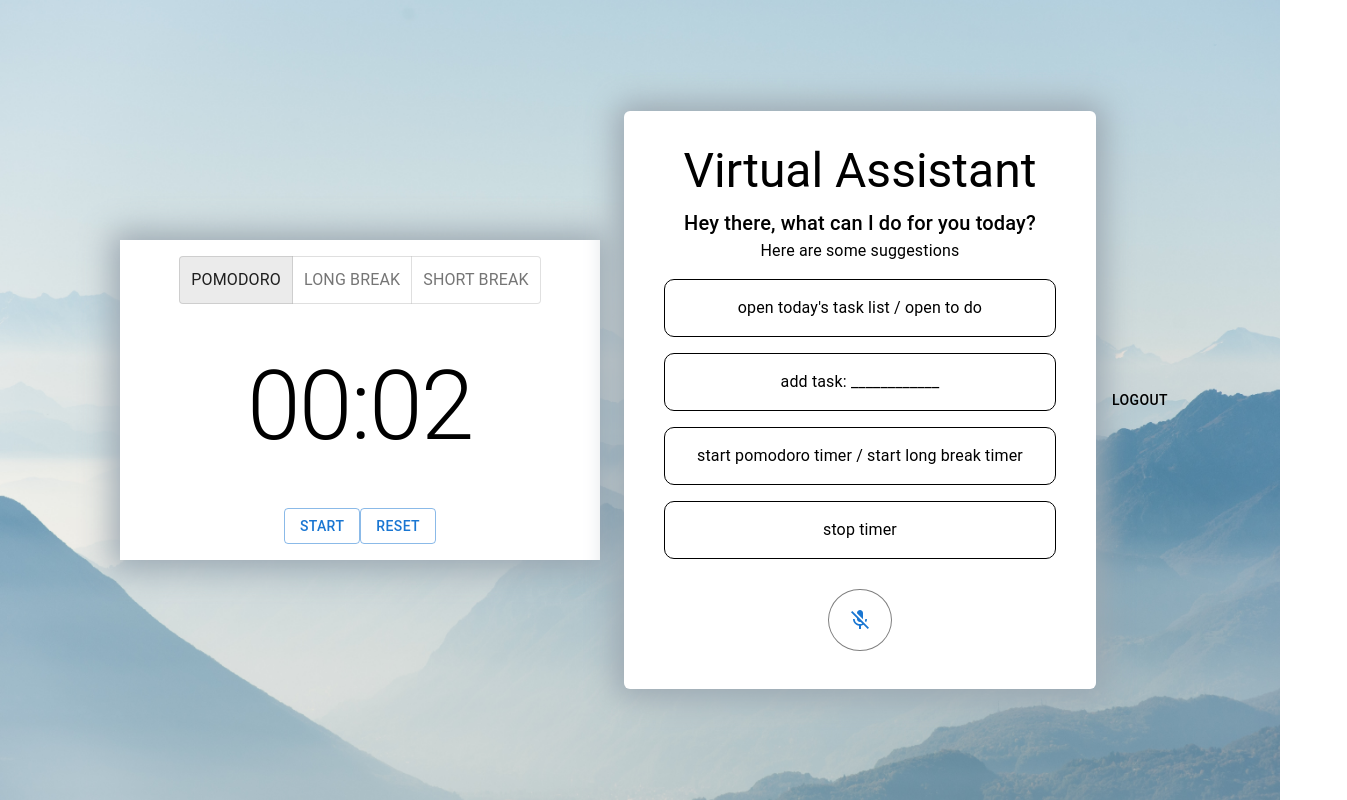
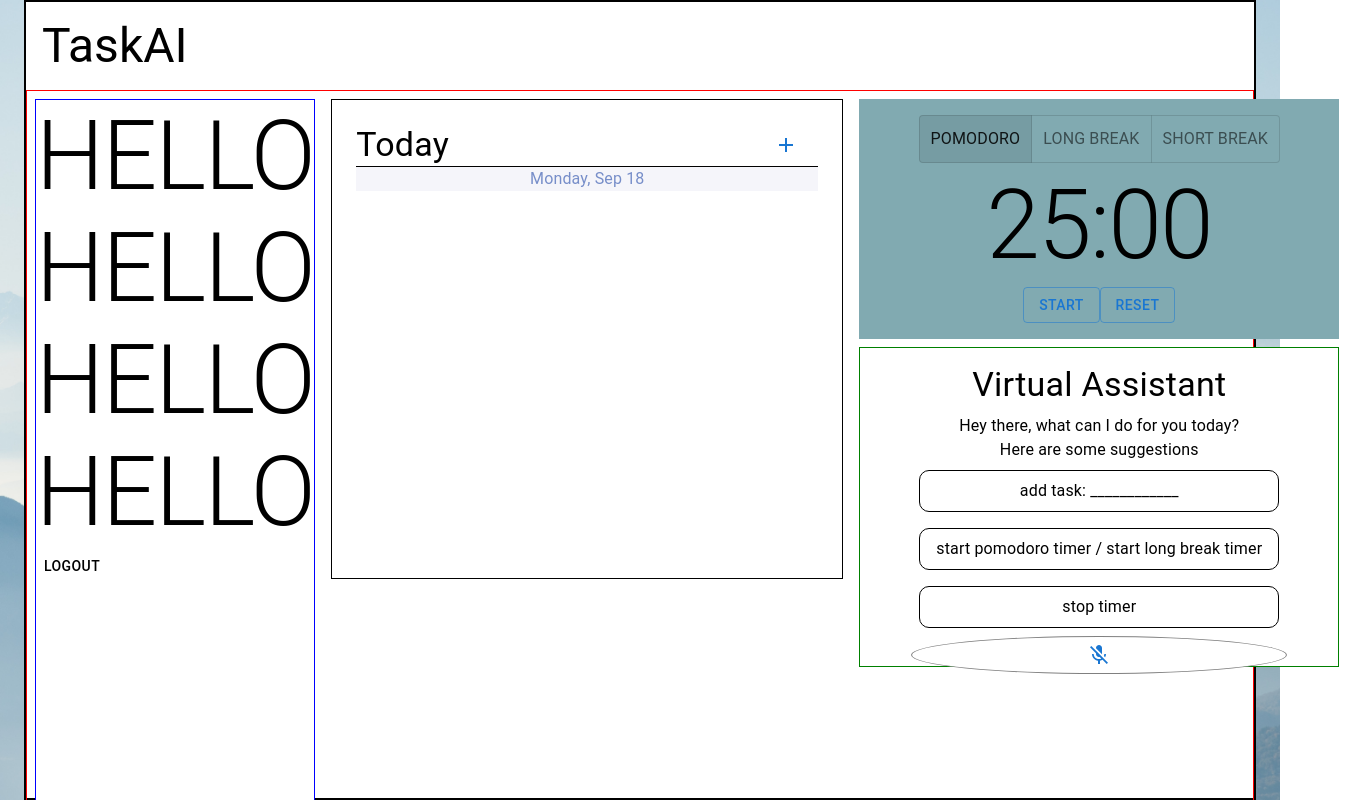
Before and after one commit to meifhuang/TaskAI, a React (Vite) app in the folder client/: page /dashboard in a window 1280 px wide. Shown: the top 800 px of the page, 1347 px wide, since content can reach past the window. Built offline with nearby package versions, Linux system fonts and the light colour scheme; sample sign-in values are in the browser's storage.

Commit message:
Work on dashboard styling

```diff
--- /dev/null
+++ b/client/src/components/BasicModal.tsx
@@ -0,0 +1,55 @@
+import * as React from 'react';
+import Box from '@mui/material/Box';
+import Button from '@mui/material/Button';
+import Typography from '@mui/material/Typography';
+import Modal from '@mui/material/Modal';
+
+const modalStyle = {
+  box: {
+  position: 'absolute' as 'absolute',
+  top: '50%',
+  left: '50%',
+  transform: 'translate(-50%, -50%)',
+  width: 400,
+  bgcolor: 'background.paper',
+  border: '2px solid #000',
+  boxShadow: 24,
+  p: 3,
+  },
+  textbox: {
+    display: 'flex',
+    flexDirection: 'column',
+    alignItems: 'center',
+    justifyContent: 'space-between'
+  },
+
+};
+
+interface Props {
+  open: boolean,
+  handleOpen: () => void,
+  handleClose: () => void
+}
+
+const BasicModal: React.FC<Props>= ({open, handleClose}) => {
+
+  return (
+      <Modal
+        open={open}
+        onClose={handleClose}
+        aria-labelledby="modal-modal-title"
+        aria-describedby="modal-modal-description"
+      >
+      <Box sx={modalStyle.box}>
+        <Box sx={modalStyle.textbox} m={1}>
+       <Typography variant="h3" component="h4" align='center' p={3}>
+            Time is up
+       </Typography>
+        <Button variant='contained' onClick={handleClose}> Turn off alarm </Button>
+        </Box>
+        </Box>
+      </Modal>
+  );
+}
+
+export default BasicModal;
--- a/client/src/components/Pomodoro.tsx
+++ b/client/src/components/Pomodoro.tsx
@@ -11,10 +11,11 @@ const pomodoroStyles = {
         display: 'flex',
         flexDirection: 'column',
         justifyContent: 'space-between',
-        minWidth: '30em',
-        height: '20em',
-        boxShadow: '0px 0px 30px 8px rgb(156, 168, 178)',
-        backgroundColor: 'white',
+        width: '30em',
+        height: '15em',
+        // boxShadow: '0px 0px 30px 8px rgb(156, 168, 178)',
+        backgroundColor: '#81aab1',
+        // border: '1px solid green'
     },
     options: {
         display: 'flex',
@@ -35,12 +36,14 @@ interface Props {
     startStopTimer: () => void
     handleButtonToggle: (e: React.MouseEvent<HTMLElement>, newValue: string) => void
     resetTime: (newMode: string) => void
+    handleOpen: () => void,
+    handleClose: () => void
 }
 
-const Pomodoro: React.FC<Props> = ({mode, isRunning, seconds, startStopTimer, handleButtonToggle, resetTime}) => {
+const Pomodoro: React.FC<Props> = ({mode, isRunning, seconds, startStopTimer, handleButtonToggle, resetTime, handleOpen, handleClose}) => {
 
     return (
-        <Box sx={pomodoroStyles.box} m={2} p={2}>
+        <Box sx={pomodoroStyles.box} m={1} p={2}>
             <ToggleButtonGroup exclusive sx={pomodoroStyles.options} value={mode} onChange={handleButtonToggle}>
                 <ToggleButton value="pomo"> <Typography> pomodoro </Typography> </ToggleButton>
                 <ToggleButton value="long"> <Typography> long break </Typography> </ToggleButton>
--- a/client/src/components/ToDoList.tsx
+++ b/client/src/components/ToDoList.tsx
@@ -6,6 +6,7 @@ import Box from '@mui/material/Box';
 import { Typography } from '@mui/material';
 import TextField from '@mui/material/TextField';
 import Button from '@mui/material/Button';
+
 import axios from "axios";
 
 const todolistStyles = {
@@ -14,16 +15,21 @@ const todolistStyles = {
     flexDirection: 'column',
     justifyContent: 'center',
     backgroundColor: 'white',
-    borderRadius: '6px',
-    height: '600px',
-    minWidth: '500px',
-    boxShadow: '0px 0px 30px 8px rgb(156, 168, 178)',
+    // borderRadius: '6px',
+    border: '1px solid black',
+    height: '30em',
+    width: '32em',
+    flexShrink: '2'
+    // boxShadow: '0px 0px 30px 8px rgb(156, 168, 178)',
   },
   add_task: {
     fontSize: 'large',
   },
   todos_box: {
     height: '90%',
+    width: '100%',
+    overflowY: 'auto',
+
   },
   date: {
     backgroundColor: 'rgb(245, 245, 250)',
@@ -60,9 +66,9 @@ const ToDoList: React.FC<Props> = ({todos, addTodo, updateTodo, deleteTodo, hand
 
 
   return (
-    <Box sx={todolistStyles.todo_list} p={3} m={2}>
+    <Box sx={todolistStyles.todo_list} p={3} m={1}>
         <Box sx={todolistStyles.todo_heading}>
-          <Typography variant='h3'> Today </Typography>
+          <Typography variant='h4'> Today </Typography>
           <Button sx={todolistStyles.add_task} onClick={()=> addTodo('')}> <AddIcon /> </Button>
         </Box>
 
@@ -74,7 +80,8 @@ const ToDoList: React.FC<Props> = ({todos, addTodo, updateTodo, deleteTodo, hand
         sx={todolistStyles.todos_box}
         >
           {todos.map((todo) => (
-              <ToDoItem todo={todo} handleToggle={handleToggle} updateTodo={updateTodo} deleteTodo={deleteTodo}  />
+                <ToDoItem todo={todo} handleToggle={handleToggle} updateTodo={updateTodo} deleteTodo={deleteTodo}  />
+
           ))}
 
         {/* <Box sx={todolistStyles.add_task} p={1} >
--- a/client/src/components/VirtualAssistant.tsx
+++ b/client/src/components/VirtualAssistant.tsx
@@ -10,49 +10,47 @@ import { Typography } from '@mui/material';
 
 const virtualStyles = {
   chatbox: {
-    minWidth: '450px',
-    minHeight: '500px',
+    // width: '30em',
+    height: '20em',
     display: 'flex',
     flexDirection: 'column',
     alignItems: 'center',
     justifyContent: 'space-between',
     backgroundColor: 'white',
-    borderRadius: '6px',
-    padding: '1.5em',
-    boxShadow: '0px 0px 30px 8px rgb(156, 168, 178)',
+    border: '1px solid green',
+    flexShrink: '1'
   },
   command_container: {
-    height: '100%'
+    height: '100%',
+    display: 'flex',
+    flexDirection: 'column',
   },
   command_options: {
       border: '1px solid black',
       borderRadius: '10px',
-      padding: '1em 2em',
-      margin: '1em'
+      padding: '.5em 1em',
+      margin: '.5em'
   },
   microphone_button: {
     backgroundColor: 'white',
     borderRadius: '50%',
     border: '1px solid gray',
-    padding: '1.3em',
-    margin: '1em'
+    // padding: '1.3em',
+    // margin: '1em'
   }
 }
 
 interface Props {
   addTodo: (value: string) => void
-  openTaskList: () => void
-  closeTaskList: () => void
   mode: string,
   startStopTimer: () => void
   resetTime: (newMode: string) => void
   handleButtonToggle: (e: React.MouseEvent<HTMLElement>|null,  newValue:string) => void
 }
 
-const VirtualAssistant: React.FC<Props> = ({addTodo, openTaskList, closeTaskList, startStopTimer,resetTime, handleButtonToggle}) => {
+const VirtualAssistant: React.FC<Props> = ({addTodo, startStopTimer,resetTime, handleButtonToggle}) => {
 
   const command_list = [
-    "open today's task list / open to do",
     "add task: ____________",
     "start pomodoro timer / start long break timer",
     "stop timer"]
@@ -72,14 +70,6 @@ const VirtualAssistant: React.FC<Props> = ({addTodo, openTaskList, closeTaskList
     {
       command: 'stop listening',
       callback: () => handleStopListening()
-    },
-    {
-      command: ["open today's task list", "open to do"],
-      callback: () => openTaskList()
-    },
-    {
-      command: ["close today's task list", "close to do"],
-      callback: () => closeTaskList()
     },
     {
       command: ["start pomodoro timer",],
@@ -144,8 +134,8 @@ const VirtualAssistant: React.FC<Props> = ({addTodo, openTaskList, closeTaskList
 
   return (
     <Box sx={virtualStyles.chatbox} m={1} p={1}>
-      <Typography variant='h3' p={1}> Virtual Assistant </Typography>
-      <Typography variant='h6'> Hey there, what can I do for you today? </Typography>
+      <Typography variant='h4' p={1}> Virtual Assistant </Typography>
+      <Typography > Hey there, what can I do for you today? </Typography>
       <Typography> Here are some suggestions</Typography>
       <Box sx={virtualStyles.command_container}>
           {command_list.map((command)=> (
@@ -153,9 +143,11 @@ const VirtualAssistant: React.FC<Props> = ({addTodo, openTaskList, closeTaskList
               <Typography textAlign='center'> {command} </Typography>
              </Box>
           ))}
+          <Button sx={virtualStyles.microphone_button} onClick={handleMic}>
+        {listening ? <MicIcon/> : <MicOffIcon/>}
+          </Button>
       </Box>
-      <Button sx={virtualStyles.microphone_button} onClick={handleMic}>
-      {listening ? <MicIcon/> : <MicOffIcon/>} </Button>
+
       {transcript}
     </Box>
   )
--- a/client/src/pages/Dashboard.tsx
+++ b/client/src/pages/Dashboard.tsx
@@ -3,13 +3,48 @@ import { useNavigate } from 'react-router-dom';
 import ToDoList from '../components/ToDoList';
 import VirtualAssistant from '../components/VirtualAssistant';
 import Pomodoro from "../components/Pomodoro";
+import BasicModal from "../components/BasicModal";
 import Button from '@mui/material/Button';
 import axios from "axios";
 import {Todo} from "../model"
 import music from "../assets/todo.mp3";
+import Box from '@mui/material/Box';
+import { Typography } from '@mui/material';
+
 
 
 const dashboardStyles = {
+  box: {
+    width: '100%',
+    height: '100%',
+    backgroundColor: 'white',
+    display: 'flex',
+    flexDirection: 'column',
+    border: '2px solid black'
+  },
+  title: {
+  },
+  dash: {
+    height: '100%',
+    display: 'flex',
+    justifyContent: 'space-around',
+    alignItems: 'start',
+    border: '1px solid red',
+    flexShrink: '0'
+  },
+  sidebar: {
+    backgroundColor: 'white',
+    border: '1px solid blue',
+    height: '95%',
+    boxSizing: 'border-box',
+  },
+  mid: {
+    flexShrink: '1'
+  },
+  right: {
+    flexShrink: '1'
+  }
+
 }
 
 const Dashboard: React.FC = () => {
@@ -27,7 +62,7 @@ const Dashboard: React.FC = () => {
 
   //tasks
   const [todos, setTodos] = useState<Todo[]>([]);
-  const [showTaskList, setShowTaskList] = useState<boolean>(false)
+  const [showTaskList, setShowTaskList] = useState<boolean>(true)
 
   useEffect(() => {
     const fetchTasks = async () => {
@@ -148,8 +183,13 @@ const updateTodo = async (id: number, updatedTask: string) => {
 
   //clock
   const [isRunning, setIsRunning] = useState(false);
-    const [seconds, setSeconds] = useState(2);
-    const [mode, setMode] = React.useState('pomo')
+  const [seconds, setSeconds] = useState(25*60);
+  const [mode, setMode] = useState('pomo');
+
+  //modal + ringer
+  const [open, setOpen] = useState<boolean>(false);
+  const [audioOn, setAudioOn] = useState<boolean>(false);
+  const audio = new Audio(music);
 
     useEffect(() => {
         let intervalId: number;
@@ -161,6 +201,8 @@ const updateTodo = async (id: number, updatedTask: string) => {
         }
         else if (seconds === 0) {
               setIsRunning(false)
+              handleOpen()
+              setAudioOn(true)
               playAlarm()
         }
         return () => {
@@ -168,11 +210,23 @@ const updateTodo = async (id: number, updatedTask: string) => {
         }
     },[seconds,isRunning])
 
+  const handleOpen = () => setOpen(true);
+
+  const handleClose = () => {
+    setOpen(false);
+    setAudioOn(false)
+    resetTime(mode);
+    audio.pause();
+  }
+
     const playAlarm = () => {
-        console.log("ALARM")
-        const audio = new Audio(music);
+        if (audioOn) {
           audio.loop = true
-        audio.play();
+          audio.play()
+        }
+        else {
+          audio.pause()
+        }
     };
 
     const startStopTimer = () => {
@@ -208,14 +262,28 @@ const updateTodo = async (id: number, updatedTask: string) => {
   }
 
   return (
-    <>
-      {/* <Sidebar/> */}
+    <Box sx={dashboardStyles.box} m={1}>
+       <Box sx={dashboardStyles.title} m={1} p={1}>
+        <Typography variant="h3"> TaskAI </Typography>
+       </Box>
+       <Box sx={dashboardStyles.dash}>
+        <Box sx={dashboardStyles.sidebar} m={1}>
+            <Typography variant="h1"> HELLO </Typography>
+            <Typography variant="h1"> HELLO </Typography>
+            <Typography variant="h1"> HELLO </Typography>
+            <Typography variant="h1"> HELLO </Typography>
+            {token ? <Button color="inherit" onClick={handleLogout} > Logout </Button> : <> </> }
+        </Box>
+      <Box sx={dashboardStyles.mid}>
+        <BasicModal open={open} handleClose={handleClose} handleOpen={handleOpen}/>
         {showTaskList ? <ToDoList todos={todos} addTodo={addTodo} updateTodo={updateTodo} deleteTodo={deleteTodo} handleToggle={handleToggle} /> : <> </>}
-      <Pomodoro isRunning={isRunning} mode={mode} seconds={seconds} startStopTimer={startStopTimer} handleButtonToggle={handleButtonToggle} resetTime={resetTime} />
-      <VirtualAssistant handleButtonToggle={handleButtonToggle} mode={mode} resetTime={resetTime} startStopTimer={startStopTimer} addTodo={addTodo} openTaskList={openTaskList} closeTaskList={closeTaskList}/>
-      {token ? <Button color="inherit" onClick={handleLogout} > Logout </Button> : <> </> }
-    {/* </Box> */}
-    </>
+      </Box>
+      <Box sx={dashboardStyles.right}>
+          <Pomodoro isRunning={isRunning} mode={mode} seconds={seconds} startStopTimer={startStopTimer} handleButtonToggle={handleButtonToggle} resetTime={resetTime} handleOpen={handleOpen} handleClose={handleClose} />
+          <VirtualAssistant handleButtonToggle={handleButtonToggle} mode={mode} resetTime={resetTime} startStopTimer={startStopTimer} addTodo={addTodo}/>
+        </Box>
+      </Box>
+      </Box>
   )
 }
 
--- a/client/src/pages/Login.tsx
+++ b/client/src/pages/Login.tsx
@@ -91,7 +91,6 @@ const Login: React.FC = () => {
                 console.log('successfully logged in')
                 localStorage.setItem('token', response.data.token)
                 localStorage.setItem('id', response.data.user_id)
-                console.log(response)
                 navigate('/dashboard')
             }
             else {
```
Also changed, not shown: client/src/components/ToDoItem.tsx (+10 -5 lines), 1 other file (tests, documents, lock files or other folders). Lines whose indentation alone changed are shown as unchanged.
